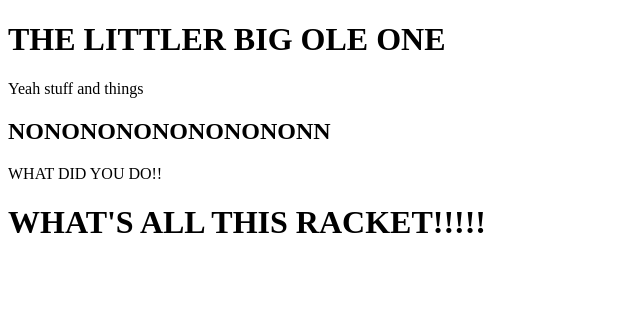
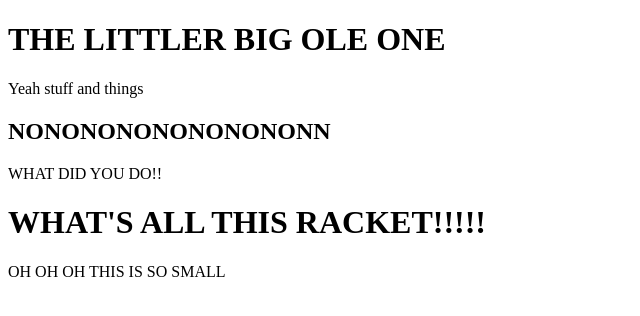
Before and after one commit to connormramey-create/Playing-about, a plain HTML site: page index.html in a window 1280 px wide. Shown: the whole page, without its empty margins (0-640 px from the left). Drawn offline with Linux system fonts and the light colour scheme.

Commit message:
Update index.html

```diff
--- a/index.html
+++ b/index.html
@@ -13,5 +13,6 @@
   <h2>NONONONONONONONONN</h2>
   <p>WHAT DID YOU DO!!</p>
   <h1>WHAT'S ALL THIS RACKET!!!!!</h1>
+  <h15>OH OH OH THIS IS SO SMALL</h15>
 </body>
 </html>
```
